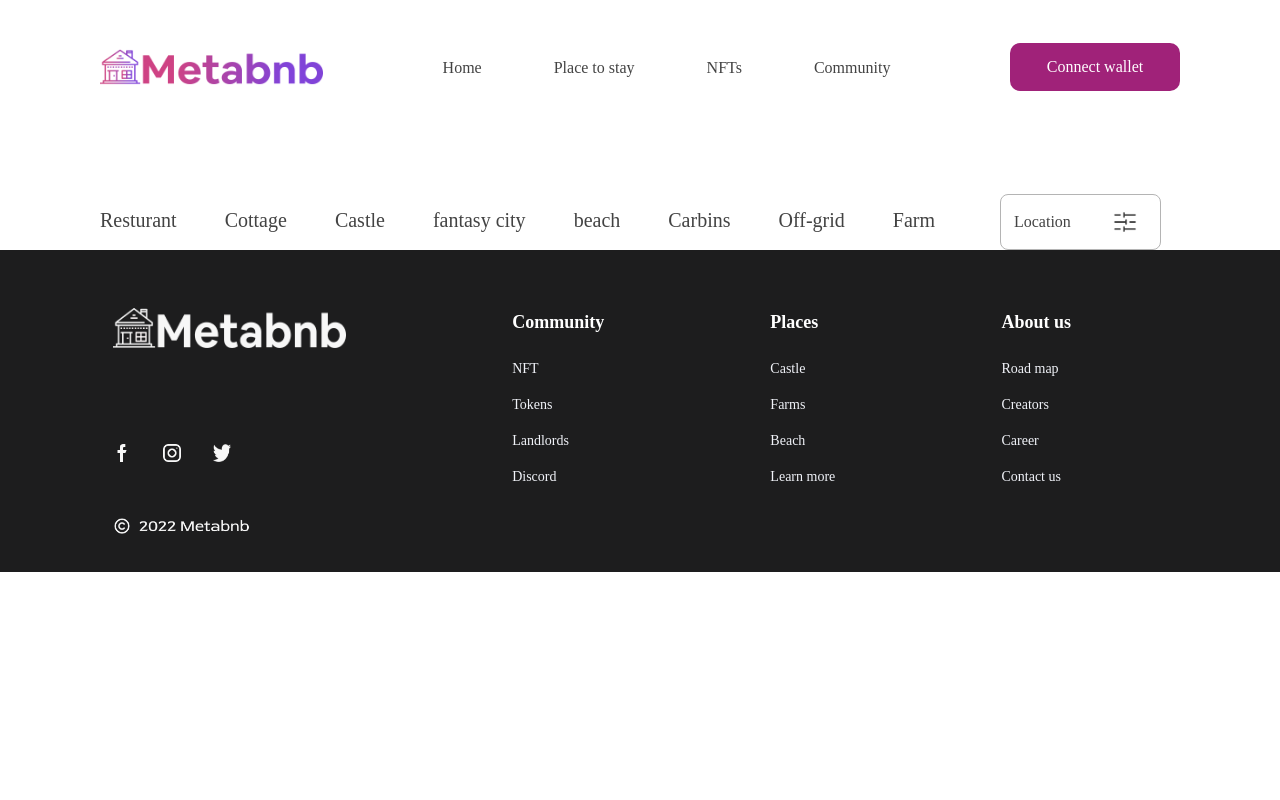
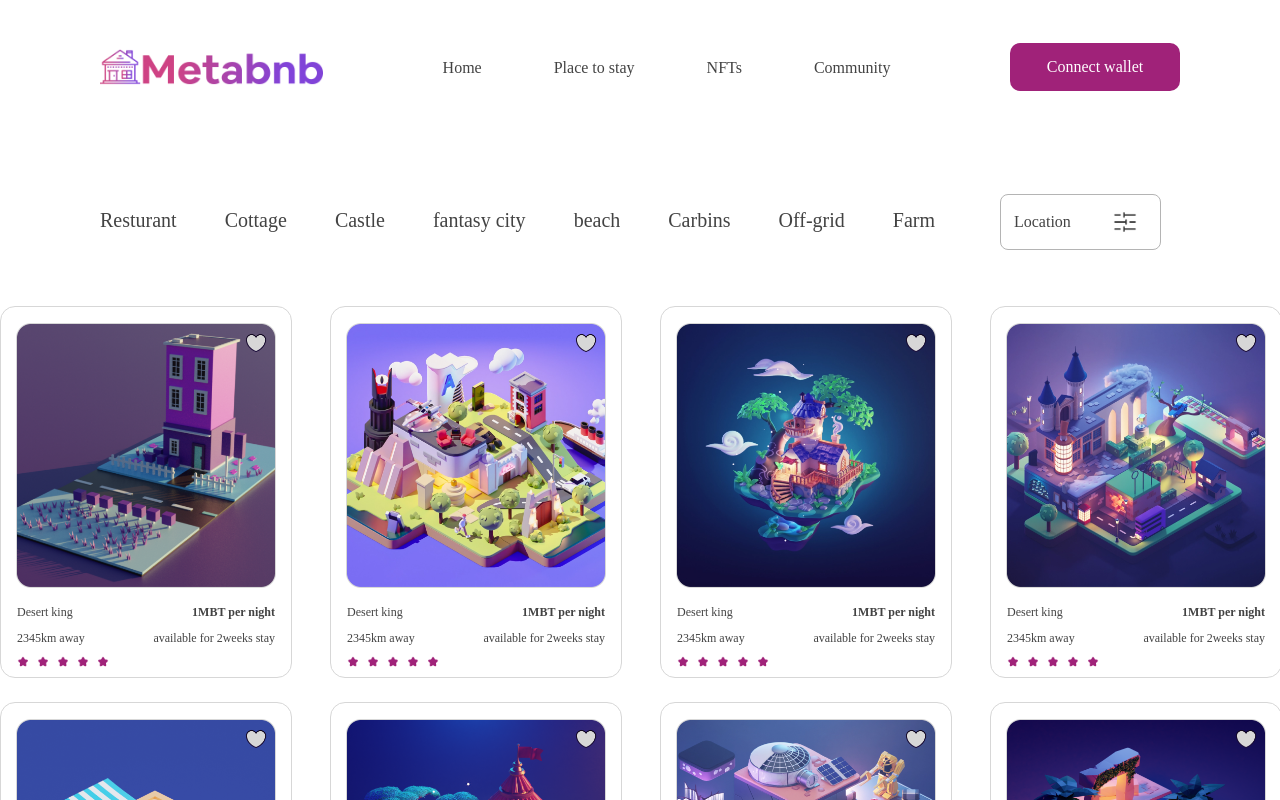
Before and after one commit to segunlawal/metabnb, a React (Create React App) app: page /place-to-stay in a window 1280 px wide. Shown: the top 800 px of the page. Built offline with nearby package versions, Linux system fonts and the light colour scheme; a web font is replaced by a local one.

Commit message:
feat: Add AllFrames component  in places-to-visit page

```diff
--- a/src/Pages/PlaceToStay.js
+++ b/src/Pages/PlaceToStay.js
@@ -1,4 +1,5 @@
 import React from "react";
+import AllFrames from "../components/AllFrames/AllFrames";
 import Filter from "../components/Filter/Filter";
 import Footer from "../components/Footer/Footer";
 
@@ -6,6 +7,7 @@ function PlaceToStay() {
   return (
     <div>
       <Filter />
+      <AllFrames />
       <Footer />
     </div>
   );
--- /dev/null
+++ b/src/components/AllFrames/AllFrames.js
@@ -0,0 +1,67 @@
+import frame1 from "../../assets/Frames/Frame-1.png";
+import frame2 from "../../assets/Frames/Frame-2.png";
+import frame3 from "../../assets/Frames/Frame-3.png";
+import frame4 from "../../assets/Frames/Frame-4.png";
+import frame5 from "../../assets/Frames/Frame-5.png";
+import frame6 from "../../assets/Frames/Frame-6.png";
+import frame7 from "../../assets/Frames/Frame-7.png";
+import frame8 from "../../assets/Frames/Frame-8.png";
+import frame9 from "../../assets/Frames/Frame-9.png";
+import frame10 from "../../assets/Frames/Frame-10.png";
+import frame11 from "../../assets/Frames/Frame-11.png";
+import frame12 from "../../assets/Frames/Frame-12.png";
+import frame13 from "../../assets/Frames/Frame-13.png";
+import frame14 from "../../assets/Frames/Frame-14.png";
+import frame15 from "../../assets/Frames/Frame-15.png";
+import frame16 from "../../assets/Frames/Frame-16.png";
+import fivestars from "../../assets/five-star.png";
+
+function AllFrames() {
+  const frames = [
+    frame1,
+    frame2,
+    frame3,
+    frame4,
+    frame5,
+    frame6,
+    frame7,
+    frame8,
+    frame9,
+    frame10,
+    frame11,
+    frame12,
+    frame13,
+    frame14,
+    frame15,
+    frame16,
+  ];
+  const alltheframes = frames.map((oneframe) => (
+    <div className="border-[1px] border-[#D7D7D7] rounded-[15px] pt-4 w-[292px] h-[372px] ">
+      <img
+        src={oneframe}
+        alt="Place to visit"
+        className="w-[260px] h-[265px] mx-auto"
+      />
+      <div className="flex justify-between mt-4 mx-4">
+        <p className="text-xs">Desert king</p>
+        <p className="text-xs font-bold">1MBT per night</p>
+      </div>
+      <div className="flex justify-between mt-[10px] mx-4">
+        <p className="text-xs">2345km away</p>
+        <p className="text-xs">available for 2weeks stay</p>
+      </div>
+      <img
+        src={fivestars}
+        alt="Five stars"
+        className="h-3 w-[92px] my-[10px] ml-4"
+      />
+    </div>
+  ));
+  return (
+    <div className="grid md:grid-cols-2 xl:grid-cols-4 gap-x-10 gap-y-6 mt-14 mx-auto w-fit mb-[92px]">
+      {alltheframes}
+    </div>
+  );
+}
+
+export default AllFrames;
```
